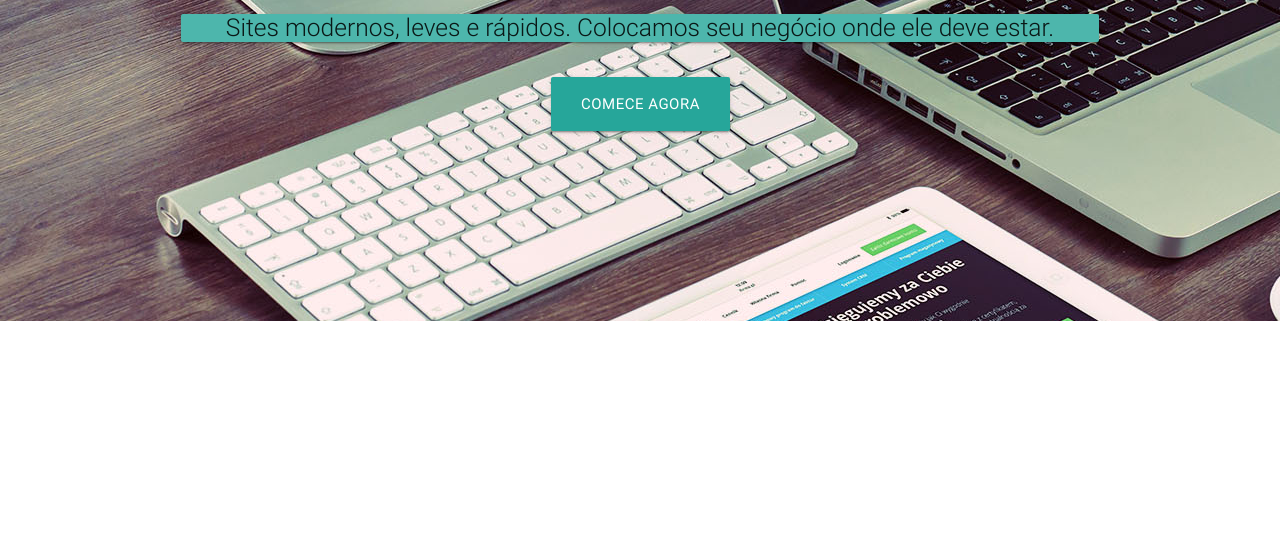
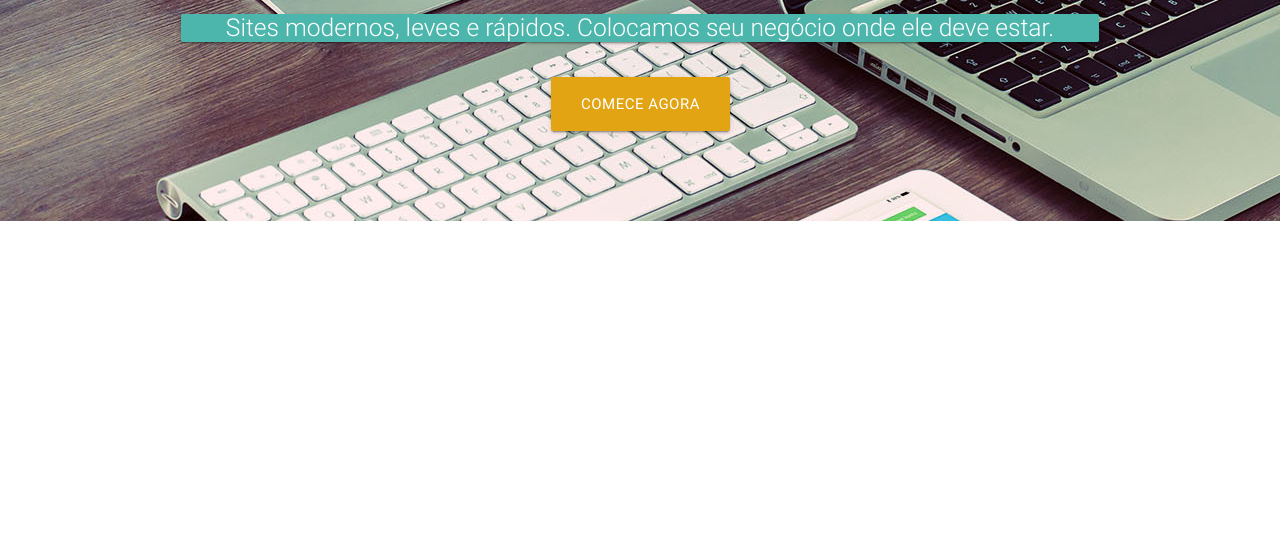
Before and after one commit to marcelosdm/mmelo-web, a website: page index.html in a window 1280 px wide. Shown: the part 243-800 px from the top of the page. Drawn offline with nearby package versions, Linux system fonts and the light colour scheme.

Commit message:
Início utilização do LESS

```diff
--- /dev/null
+++ b/css/estilos.less
@@ -0,0 +1,15 @@
+@cor-botoes: #E2A412;
+@cor-principal: #726a93;
+
+#menu-principal {
+	background: @cor-principal;
+}
+
+.parallax-container {
+	color: white;
+	height: 400px;
+}
+
+#botao-contato {
+	background: @cor-botoes;
+}
```
Also changed, not shown: css/estilos.css.
